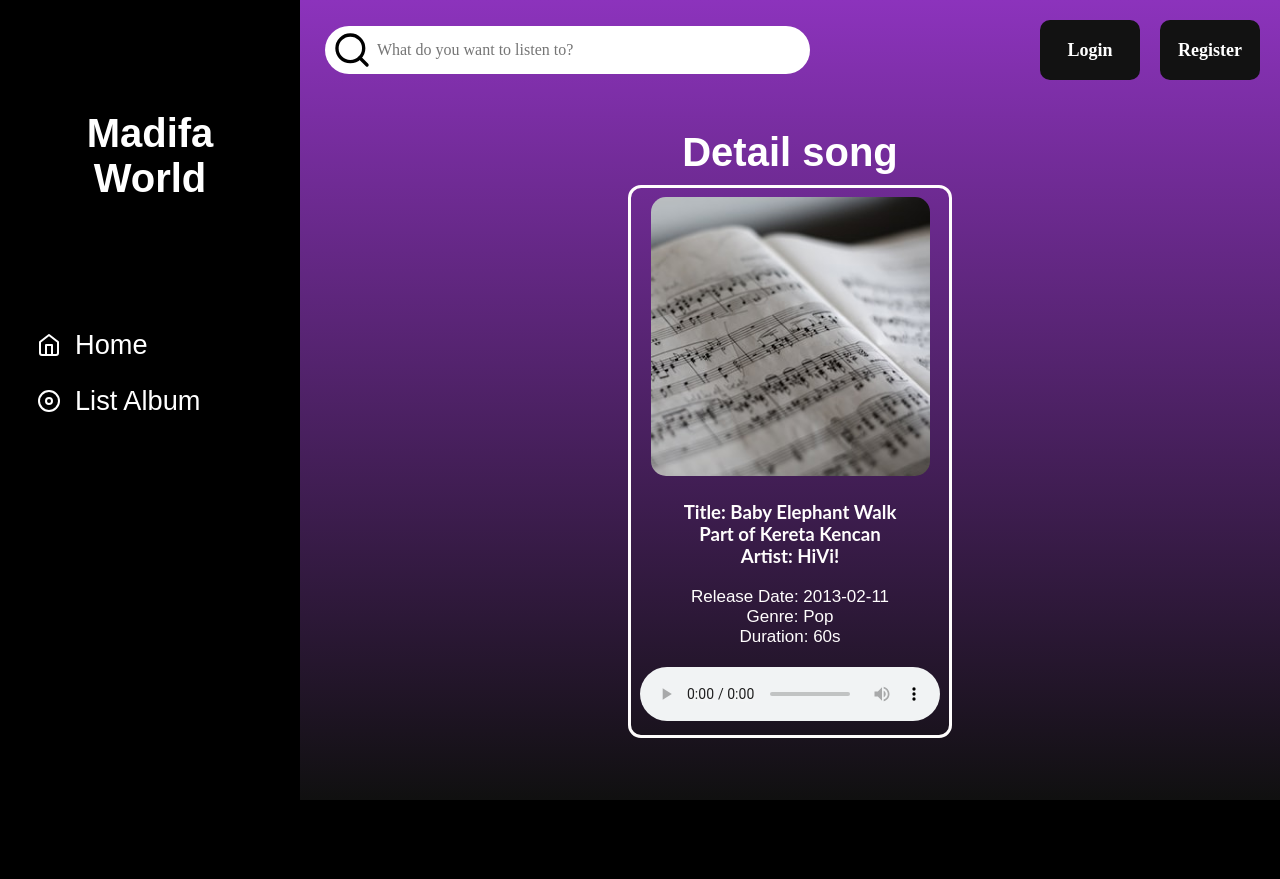
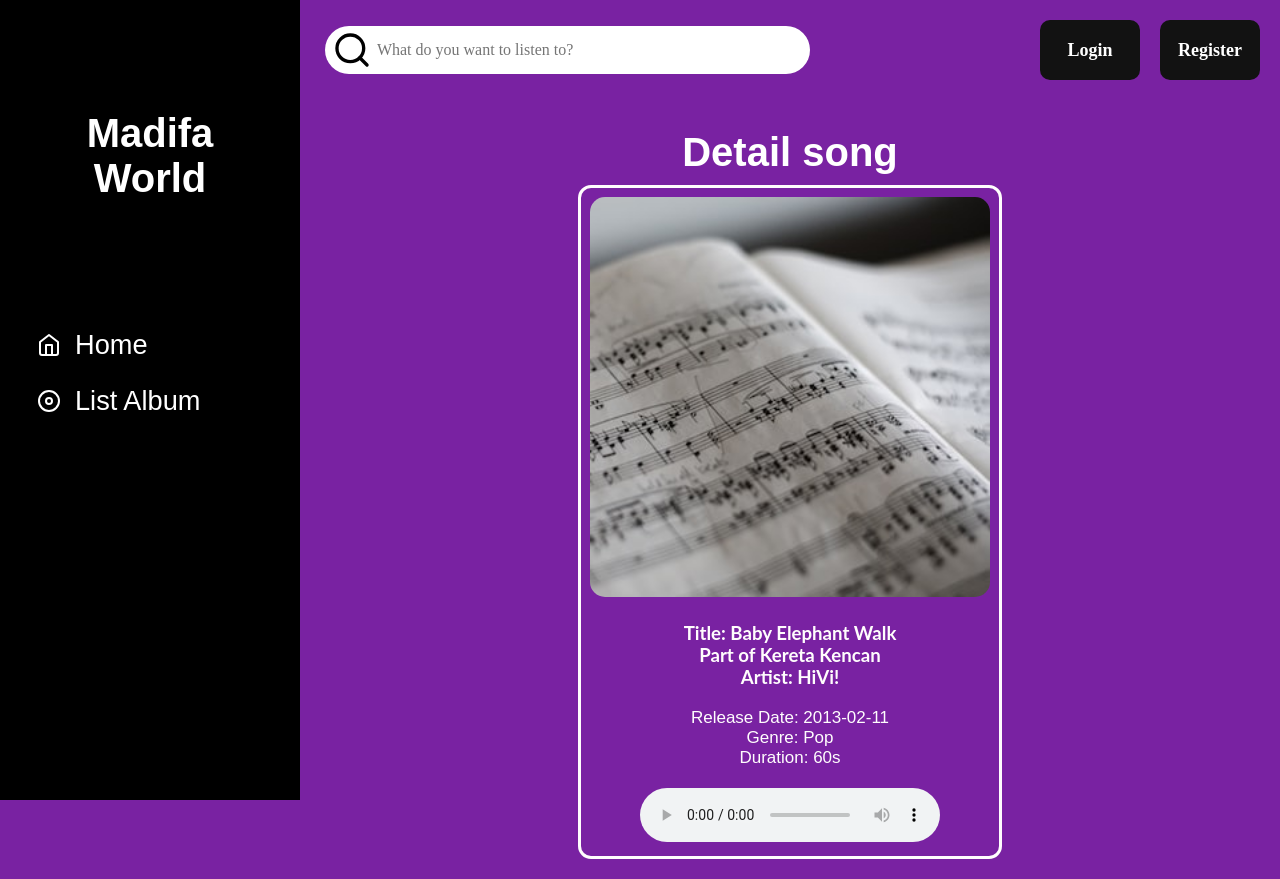
Before and after one commit to Muhammadadib/Madifa-World, a PHP site: page /songs/5 in a window 1280 px wide. Before the commit the page ends 800 px from the top, so only its background shows below. Run offline with PHP 8.4, Linux system fonts and the light colour scheme; data comes from the database, SQL or seed files in the repository; some web fonts are replaced.

Commit message:
update tampilan

```diff
--- a/src/pages/admin/songDetail.php
+++ b/src/pages/admin/songDetail.php
@@ -21,7 +21,8 @@
     ?>
 
     <div class="contents">
-    <h1>Detail of song with id <?php echo $data["song"]["song_id"]?></h1>
+    <h1>Edit song with id <?php echo $data["song"]["song_id"]?></h1>
+    <br>
     <div class="main-container">
     <div class="details-admin">
         <img src="/storage/<?php echo $data["song"]["image_path"]?>">
--- a/src/style/albumDetail.css
+++ b/src/style/albumDetail.css
@@ -94,6 +94,7 @@
     height: 28px;
     padding-bottom: 10px;
 }
+
 .schedulebox{
     display: block;
     width:60%;
--- a/src/style/form.css
+++ b/src/style/form.css
@@ -21,7 +21,7 @@ form{
 
     border-radius: 488.8px;
     border: none;
-    background: rgba(165, 30, 228, 0.845);
+    background: rgba(71, 14, 97, 0.845);
     position: static;
 }
 
--- a/src/style/global.css
+++ b/src/style/global.css
@@ -236,7 +236,7 @@ main {
 body{
     width: 100%;
     height: 100vh;
-    background: linear-gradient(#3395bc, #101010);
+    background:  rgb(132, 34, 162);
     font-family: 'Gotham';
 }
 
--- a/src/style/home.css
+++ b/src/style/home.css
@@ -2,13 +2,6 @@
     padding: 0%;
     margin: 0%;
     box-sizing: border-box;
-}
-
-body{
-    width: 100%;
-    height: 100vh;
-    background-color: rgb(98, 34, 162);
-    font-family: 'Gotham';
 }
 
 nav {
@@ -26,8 +19,8 @@ nav {
 body{
     width: 100%;
     height: 100vh;
-    background: linear-gradient(#8c33bc, #101010);
-    background-color: rgb(98, 34, 162);
+    /* background: linear-gradient(#8c33bc, #101010); */
+    background-color: rgb(121, 34, 162);
     font-family: 'Gotham';
 }
 
@@ -212,10 +205,15 @@ header {
 }
 
 .details img{
-    width: 93%;
-    height: 90%;
+    width: 400px;
+    height: 400px;
     object-fit: cover;
     border-radius: 15px;
+}
+
+.imageAlbum img{
+    width: 450px;
+    height: 450px;
 }
 
 /* Create two equal columns that sits next to each other */
```
Also changed, not shown: src/pages/album/detail.php (+6 -2 lines), 2 other files.
